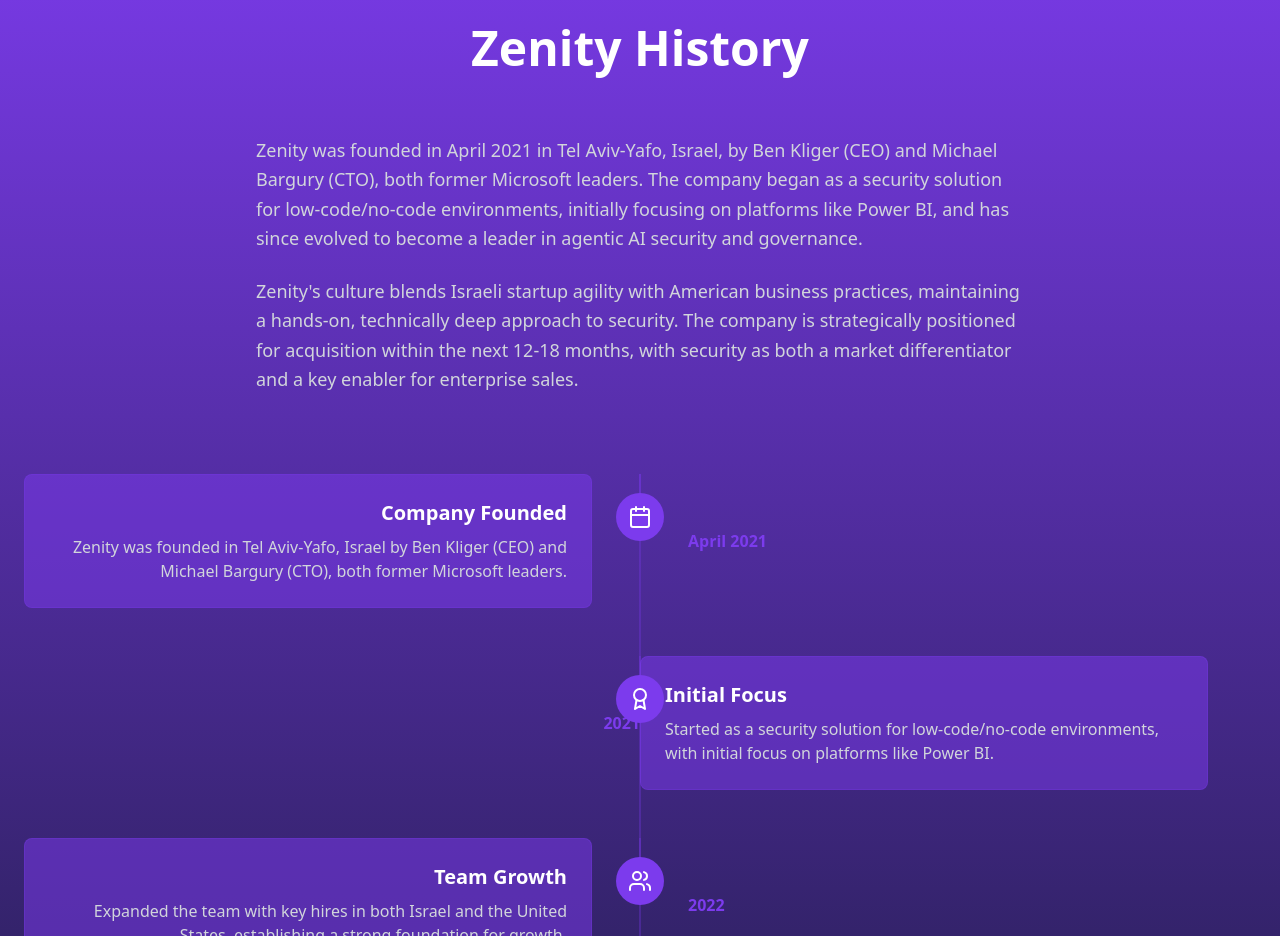
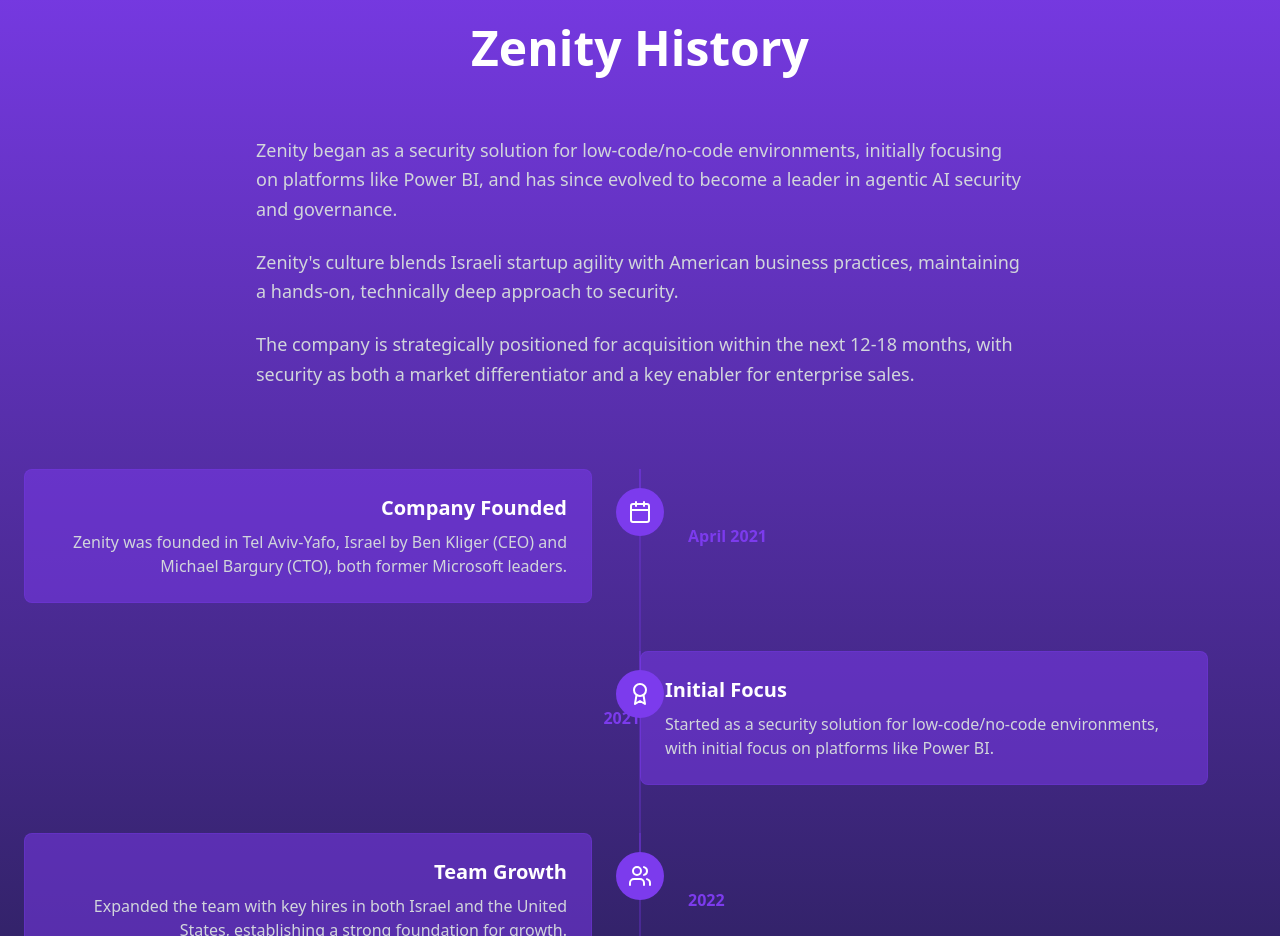
Before and after one commit to veebeeyoukay/vikas-bhatia-portfolio, a React (Vite) app: page / in a window 1280 px wide. Shown: the part 1600-2536 px from the top of the page. Built offline with nearby package versions, Linux system fonts and the light colour scheme.

Commit message:
history section changes.

```diff
--- a/src/components/ZenityHistorySection.tsx
+++ b/src/components/ZenityHistorySection.tsx
@@ -7,8 +7,9 @@
       <h2 className="text-4xl lg:text-5xl font-bold text-white mb-8">Zenity History</h2>
     </div>
     <div className="max-w-3xl mx-auto text-lg text-gray-300 leading-relaxed space-y-6">
-      <p>Zenity was founded in April 2021 in Tel Aviv-Yafo, Israel, by Ben Kliger (CEO) and Michael Bargury (CTO), both former Microsoft leaders. The company began as a security solution for low-code/no-code environments, initially focusing on platforms like Power BI, and has since evolved to become a leader in agentic AI security and governance.</p>
-      <p>Zenity's culture blends Israeli startup agility with American business practices, maintaining a hands-on, technically deep approach to security. The company is strategically positioned for acquisition within the next 12-18 months, with security as both a market differentiator and a key enabler for enterprise sales.</p>
+      <p>Zenity began as a security solution for low-code/no-code environments, initially focusing on platforms like Power BI, and has since evolved to become a leader in agentic AI security and governance.</p>
+      <p>Zenity's culture blends Israeli startup agility with American business practices, maintaining a hands-on, technically deep approach to security.</p>
+      <p>The company is strategically positioned for acquisition within the next 12-18 months, with security as both a market differentiator and a key enabler for enterprise sales.</p>
     </div>
   </>
 )
```
